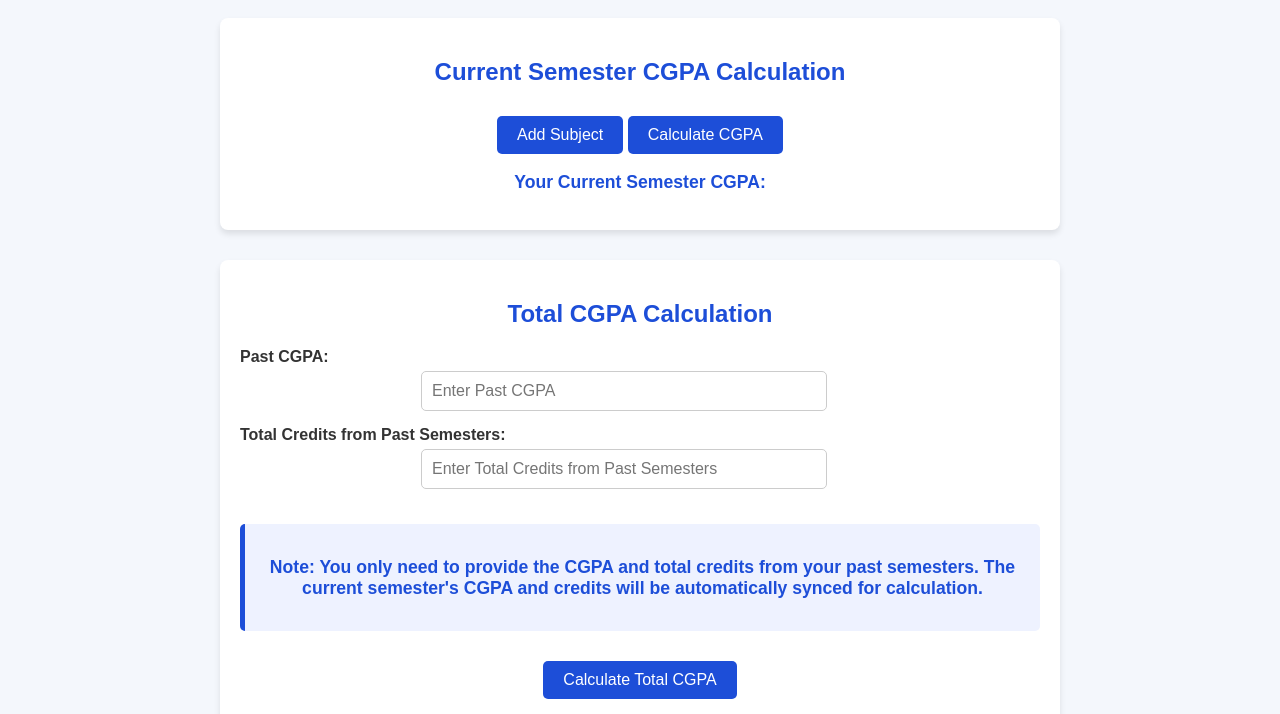
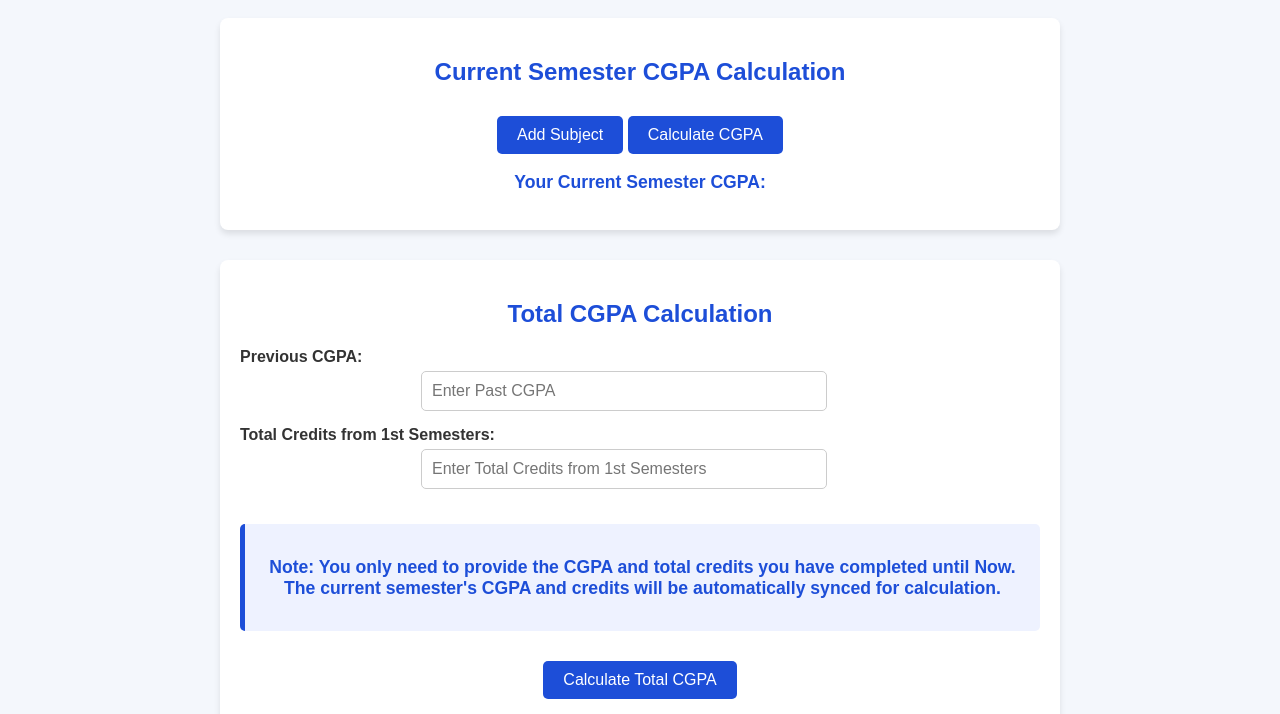
Before and after one commit to nadim249/AiubCGPA, a plain HTML site: page index.html in a window 1280 px wide. Shown: the part 82-796 px from the top of the page. Drawn offline with Linux system fonts and the light colour scheme.

Commit message:
Update index.html
Lebel change

```diff
--- a/index.html
+++ b/index.html
@@ -38,15 +38,15 @@
     <section id="total-cgpa-section">
         <h2>Total CGPA Calculation</h2>
 
-        <label for="past-cgpa">Past CGPA: </label>
+        <label for="past-cgpa">Previous CGPA: </label>
         <input type="number" step="0.01" id="past-cgpa" placeholder="Enter Past CGPA">
 
-        <label for="past-credits">Total Credits from Past Semesters: </label>
-        <input type="number" id="past-credits" placeholder="Enter Total Credits from Past Semesters">
+        <label for="past-credits">Total Credits from 1st Semesters: </label>
+        <input type="number" id="past-credits" placeholder="Enter Total Credits from 1st Semesters">
 
         <!-- Note about Past CGPA -->
         <div id="cgpa-note">
-            <p><strong>Note:</strong> You only need to provide the CGPA and total credits from your past semesters. The current semester's CGPA and credits will be automatically synced for calculation.</p>
+            <p><strong>Note:</strong> You only need to provide the CGPA and total credits you have completed until Now. The current semester's CGPA and credits will be automatically synced for calculation.</p>
         </div>
 
         <!-- Button to Calculate Total CGPA -->
```
